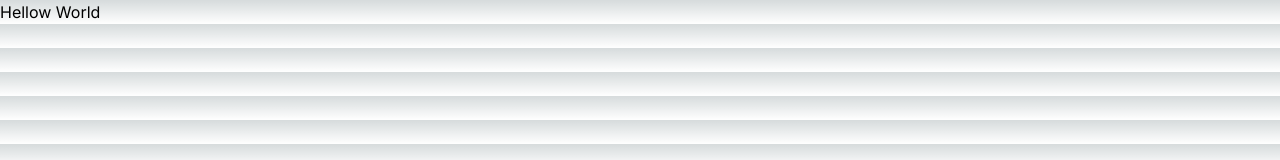
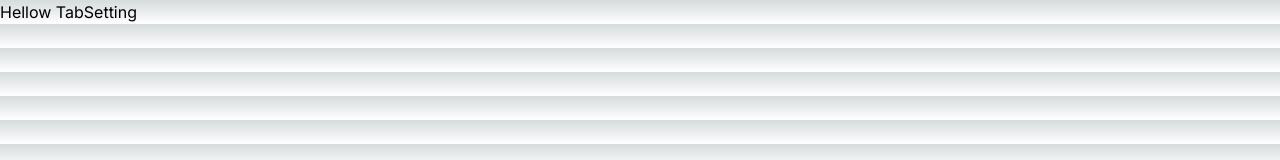
Before and after one commit to KDT-IaaS-Class-Two-Group/KDT-IaaS-2-ProjectA-1team, a Next.js app in the folder frontnext/: page /TabSetting in a window 1280 px wide. Shown: the top 160 px of the page. Built offline with nearby package versions, Linux system fonts and the light colour scheme.

Commit message:
:white_check_mark: 김정수 : 중간저장

```diff
--- a/frontnext/src/app/InsertPage/page.tsx
+++ b/frontnext/src/app/InsertPage/page.tsx
@@ -1,5 +1,5 @@
 import Image from 'next/image';
 
 export default function Home() {
-  return <h1>Hellow World</h1>;
+  return <h1>Hellow Insert</h1>;
 }
--- a/frontnext/src/app/TabSetting/page.tsx
+++ b/frontnext/src/app/TabSetting/page.tsx
@@ -1,5 +1,5 @@
 import Image from 'next/image';
 
 export default function Home() {
-  return <h1>Hellow World</h1>;
+  return <h1>Hellow TabSetting</h1>;
 }
```
